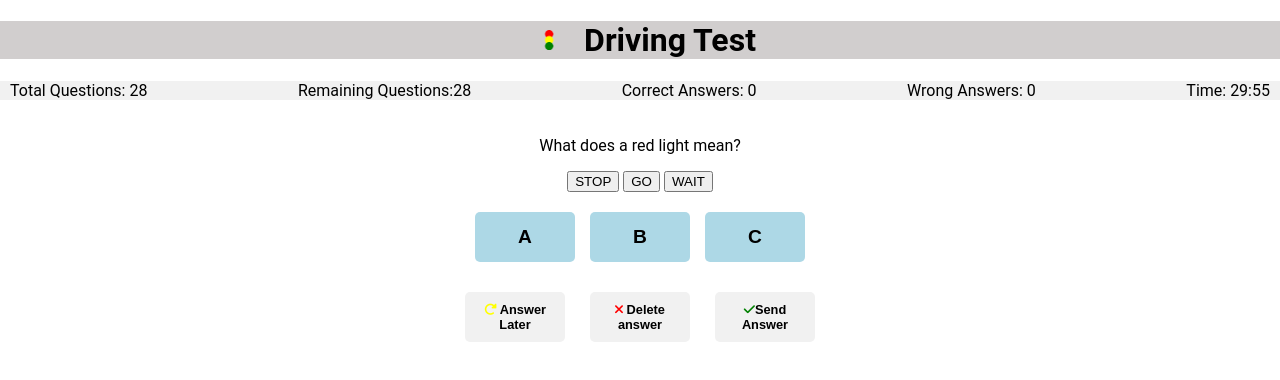
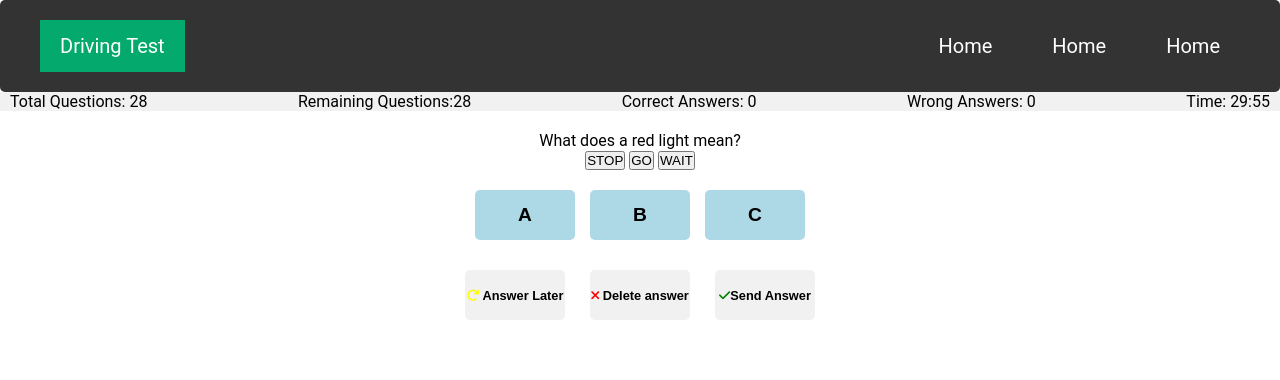
Before and after one commit to slucaci/js-project, a plain HTML site: page index.html in a window 1280 px wide. Drawn offline with Linux system fonts and the light colour scheme.

Commit message:
Added navbar and css for it

```diff
--- a/assets/css/style.css
+++ b/assets/css/style.css
@@ -1,23 +1,54 @@
 /* Body CSS */
-body {
+
+* {
   margin: 0;
   padding: 0;
+  box-sizing: border-box;
+}
+
+body {
   font-family: "Roboto", sans-serif;
   background-color: white;
 }
 
-/* Heading css */
-
-.heading {
-  display: flex;
-  align-items: center;
-  justify-content: center;
-  background-color: rgb(209, 206, 206);
+/* Css for the navigation bar */
+.topnav img {
+  height: 20px;
 }
 
-.logo {
-  width: 50px;
-  margin-right: 10px;
+.topnav {
+  background-color: #333;
+  overflow: hidden;
+  display: flex;
+  justify-content: space-between;
+  align-items: center;
+  padding: 20px 40px;
+  position: relative;
+  border-radius: 5px;
+}
+
+.topnav a {
+  color: white;
+  text-decoration: none;
+  font-size: 20px;
+  padding: 14px 20px;
+  transition: background-color 0.3s ease, color 0.3s ease;
+}
+
+.topnav a.active {
+  background-color: #04aa6d;
+  color: white;
+}
+
+.topnav a:hover {
+  background-color: #ddd;
+  color: #333;
+}
+
+#myLinks {
+  display: flex;
+  gap: 20px;
+  align-items: center;
 }
 
 /* Status bar css */
--- a/index.html
+++ b/index.html
@@ -11,9 +11,16 @@
     <title>Driving Test</title>
   </head>
   <body>
-    <h1 class="heading">
-      <img src="assets/images/logo.png" alt="logo" class="logo" />Driving Test
-    </h1>
+    <!-- Navigation bar -->
+    <div class="topnav">
+      <a href="index.html" class="active">Driving Test</a>
+      <div id="myLinks">
+        <a href="index.html">Home</a>
+        <a href="index.html">Home</a>
+        <a href="index.html">Home</a>
+      </div>
+    </div>
+    <!-- Status bar -->
     <div class="status-bar">
       <span id="total-questions">Total Questions: 28</span>
       <span id="remaining-questtions">Remaining Questions:28</span>
@@ -21,6 +28,7 @@
       <span id="wrong-answers">Wrong Answers: 0</span>
       <span id="timer">Timer: 30:00</span>
     </div>
+    <!-- Test area -->
     <div class="driving-test-area">
       <p id="question">Question:</p>
       <div>
@@ -29,11 +37,13 @@
         <button class="answer-btn" data-option="C">C</button>
       </div>
     </div>
+    <!-- Answer buttons -->
     <div class="answers">
       <button class="btn-a">A</button>
       <button class="btn-b">B</button>
       <button class="btn-c">C</button>
     </div>
+    <!-- Submit/Delete/Later Buttons -->
     <div class="submit">
       <button class="btn-later">
         <i class="fa-solid fa-rotate-right"></i> Answer Later
```
